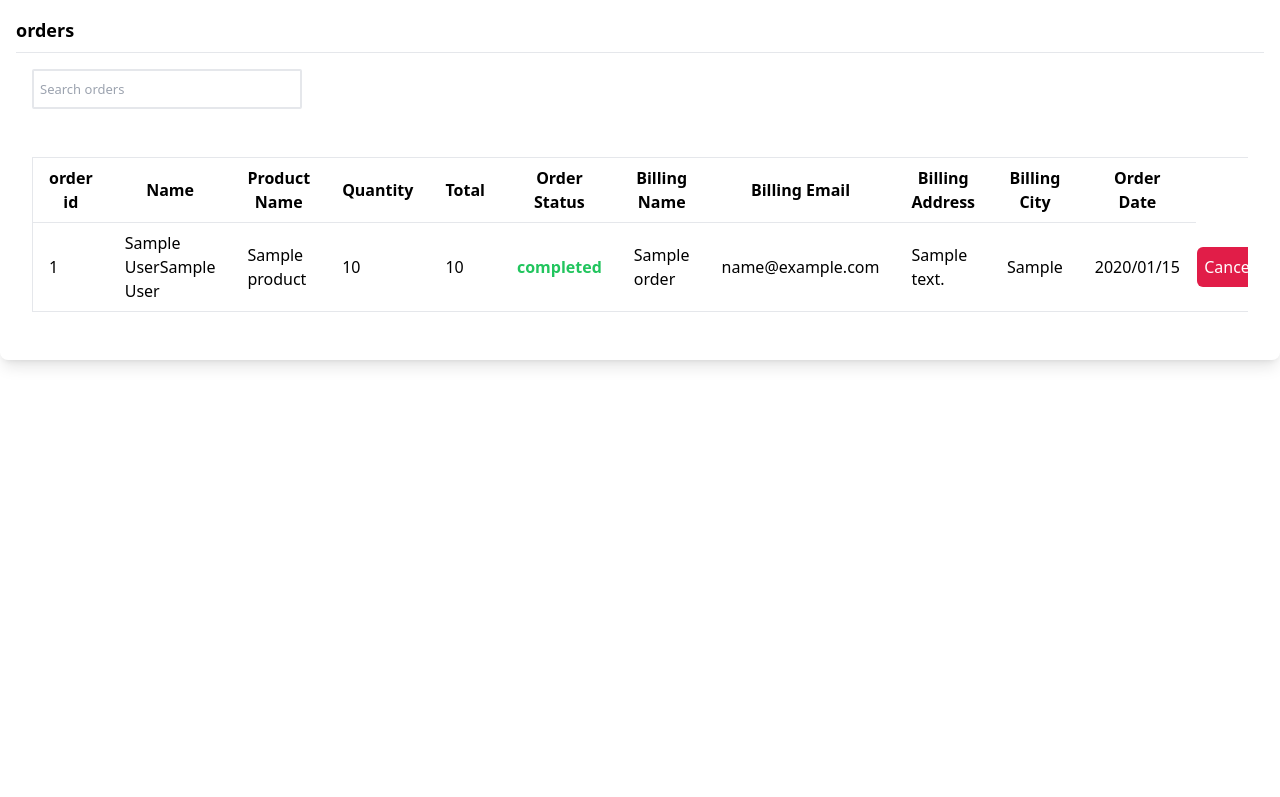
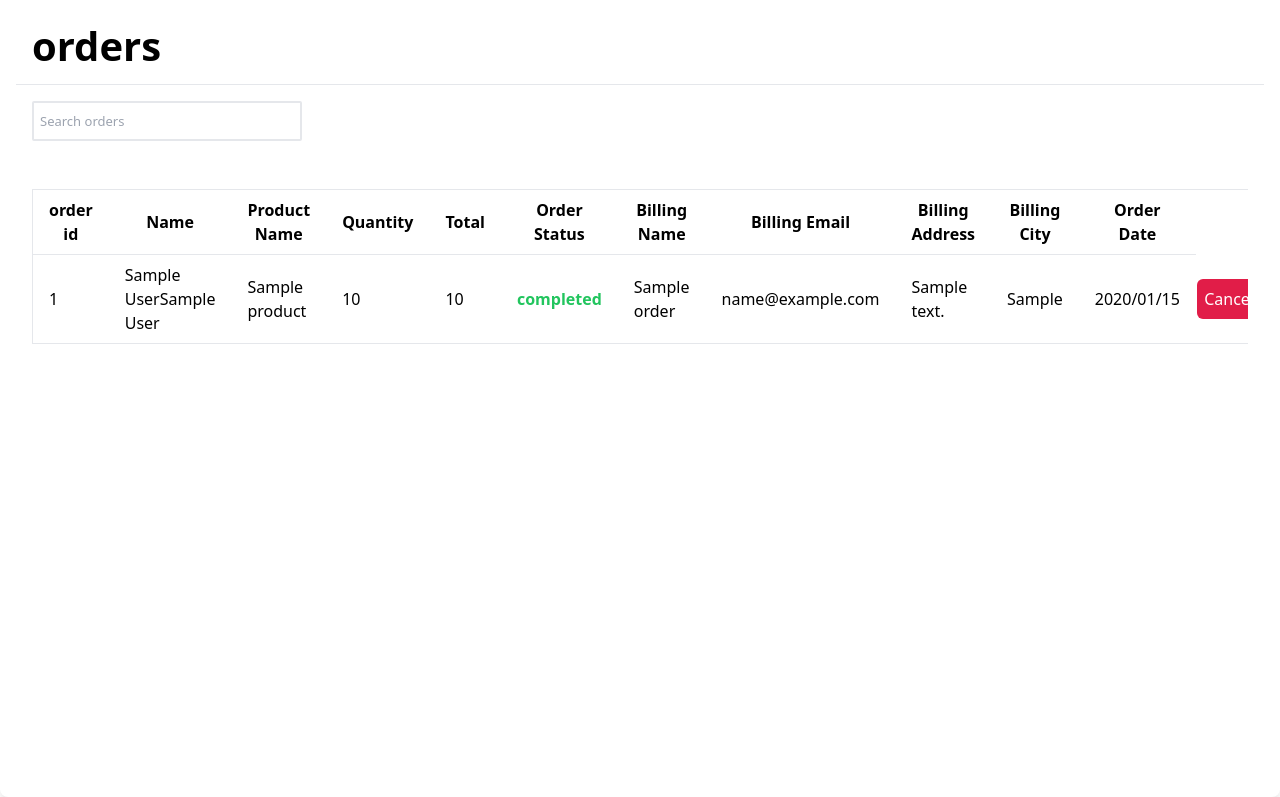
Before and after one commit to abdirsaak/ekeyboard-system-v2, a Flask app: page /E-keyboard/admin/login/completed_Orders in a window 1280 px wide. Shown: the part 50-847 px from the top of the page. Before the commit the page ends 417 px from the top, so only its background shows below. Run offline with Flask 3, Linux system fonts and the light colour scheme; the visitor is signed in with stand-in values (Sample User, id 1); tables that the repository leaves empty or names only in its code hold one stand-in row (values such as "Sample post"); some libraries are stand-ins or nearby versions.

Commit message:
added some fetaures

```diff
--- a/app/models/products/products_db.py
+++ b/app/models/products/products_db.py
@@ -220,6 +220,7 @@ class Products:
             print(f"error ayaa jiro, product_qty: {e}")
             return False, f"error: {e}"
 
+
     def remove_cart(self, user_id, product_id):
         sql = "DELETE FROM product_carts WHERE product_id = %s AND user_id = %s"
 
--- /dev/null
+++ b/app/static/css/order.css
@@ -0,0 +1,23 @@
+/* static/css/style.css */
+.custom-scrollbar {
+    height: 200px; /* Adjust height as needed */
+    overflow-y: auto; /* Enable vertical scrolling */
+}
+
+.custom-scrollbar::-webkit-scrollbar {
+    width: 12px;
+}
+
+.custom-scrollbar::-webkit-scrollbar-thumb {
+    background-color: #0A1551;
+    border-radius: 10px;
+}
+
+.custom-scrollbar::-webkit-scrollbar-track {
+    background-color: #0A1551;
+}
+
+.custom-scrollbar {
+    scrollbar-color: #0A1551;
+    scrollbar-width: thin;
+}
--- a/app/templates/orders/order.html
+++ b/app/templates/orders/order.html
@@ -5,6 +5,9 @@
     <meta name="viewport" content="width=device-width, initial-scale=1.0">
     <title>Document</title>
     <script src="https://cdn.tailwindcss.com"></script>
+
+    <link rel="stylesheet" href="{{ url_for('static', filename='/css/order.css') }}">
+
 </head>
 <body>
      <!-- .............. header -->
@@ -32,7 +35,7 @@
             <div class="">
                 <div class="w-full  p-4 rounded-lg shadow-lg">
                     <div class="flex justify-between items-center pb-2 border-b">
-                        <h2 class="text-lg font-semibold">orders</h2>
+                        <h2 class="text-[40px] pl-4 font-semibold">orders</h2>
 
                     </div>
 
@@ -40,9 +43,9 @@
          <div class="">
             <input class=" text-[13px] outline-none w-[270px] h-[40px] border-2 border-gray-200 mt-4 ml-4  rounded-sm p-[6px]" placeholder="Search orders" id="search_orders">
          </div>
-                    <div class="mt-4">
-                        <div class="container mx-auto px-4 py-8">
-                            <div class="overflow-x-auto">
+                    <div class="mt-4" >
+                        <div class="container mx-auto px-4 py-8 ">
+                            <div class="overflow-x-auto overflow-y-auto custom-scrollbar h-[70vh]">
                                 <table class="min-w-full bg-white border border-gray-200">
                                     <thead>
                                         <tr>
@@ -60,7 +63,7 @@
                                         </tr>
                                     </thead>
 
-                                    <tbody class="order-table">
+                                    <tbody class="order-table " >
 
                                             {% for order in all_order_to_dict %}
                                             <tr data-name="{{ order.product_name }}">
@@ -85,7 +88,11 @@
                                                         <input type="hidden" name="order_id" value="{{ order.order_id }}">
                                                         <input type="hidden" name="user_id" value="{{ order.user_id }}">
                                                         <div class=" ">
+                                                            {% if order.order_status == 'canceled' %}
+                                                            <button type="submit" class="  bg-transparent hidden text-white w-[110px] h-[40px] rounded-md mr-4">Cancel order</button>
+                                                            {% else %}
                                                             <button type="submit" class="  bg-rose-600 text-white w-[110px] h-[40px] rounded-md mr-4">Cancel order</button>
+                                                            {% endif %}
                                                         </div>
                                                     </form>
                                                 </td>
@@ -110,5 +117,6 @@
 
         <script src="{{ url_for('static', filename='/js/order_search.js') }}"></script>
 
+
 </body>
 </html>
--- a/app/templates/productHomePage/index.html
+++ b/app/templates/productHomePage/index.html
@@ -242,6 +242,7 @@
     </div>
 
     <div id="product-container" class="flex justify-center">
+
         <div class="grid grid-cols-2 md:grid md:grid-cols-3 justify-center mt-[20px] ">
             {% for product in products %}
         <div class="product_container w-full m-2 p-2 bg-white rounded  product-card" data-product-id="{{ product[0] }}" data-name="{{ product[1] }}" style="display: none;">
--- a/app/templates/productHomePage/product_description.html
+++ b/app/templates/productHomePage/product_description.html
@@ -37,14 +37,17 @@
                 <div class="flex flex-col ">
                     <img src="/static/product_image/{{ product[4] }}" alt="{{ product[1] }}" class="w-[200px] h-[300px] rounded md:w-[150px] md:h-[150px] md:mt-10">
                     <img src="/static/product_image/{{ product[5] }}" alt="{{ product[1] }}" class="w-[200px] h-[300px] rounded md:w-[150px] md:h-[150px] md:mt-0">
+
                 </div>
                 <div class="md:pl-20">
                     <h1 class="text-2xl font-bold mt-4">{{ product[1] }}</h1>
                     <p class="mt-4">{{ product[6] }}</p>
                     <p>{{ product[7] }}</p>
+                    <p class="text-xl text-red-500 mt-2">{{ product[3] }}</p>
                 </div>
-                <p class="text-xl text-red-500 mt-2">{{ product[3] }}</p>
+
             </div>
+
 
             <!-- Success message -->
             {% if success_message %}
--- a/app/templates/products/main_page.html
+++ b/app/templates/products/main_page.html
@@ -35,7 +35,9 @@
                       <p class="py-6"><strong>Email:</strong> {{ admin_detail[2] }}</p>
                    {% endfor %}
                   </div>
-
+                  <div class="mt-4 text-right">
+                      <button id="closeButton" class="bg-blue-500 text-white px-4 py-2 rounded hover:bg-blue-700 hidden">Close</button>
+                  </div>
               </div>
           </div>
 
```
Also changed, not shown: app/views/user_registeration.py (+7 -0 lines).
